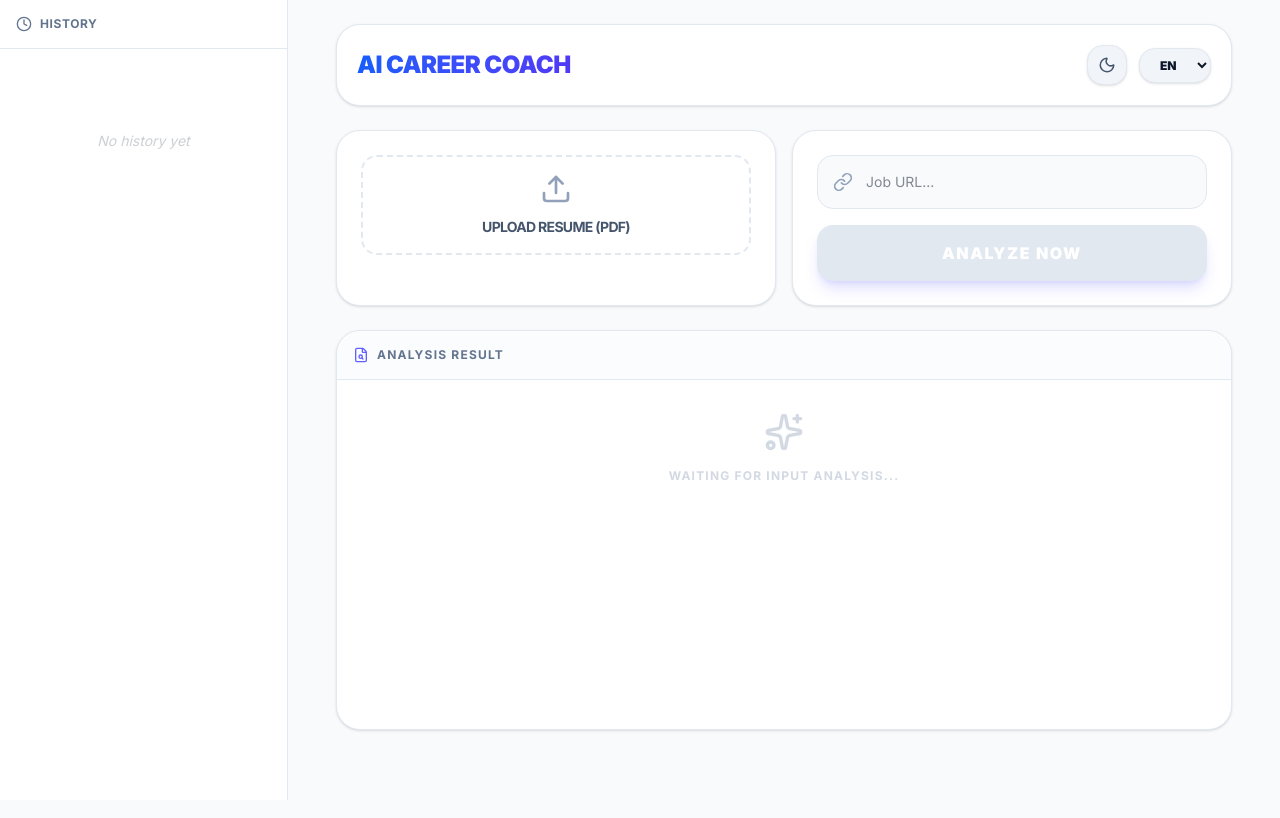
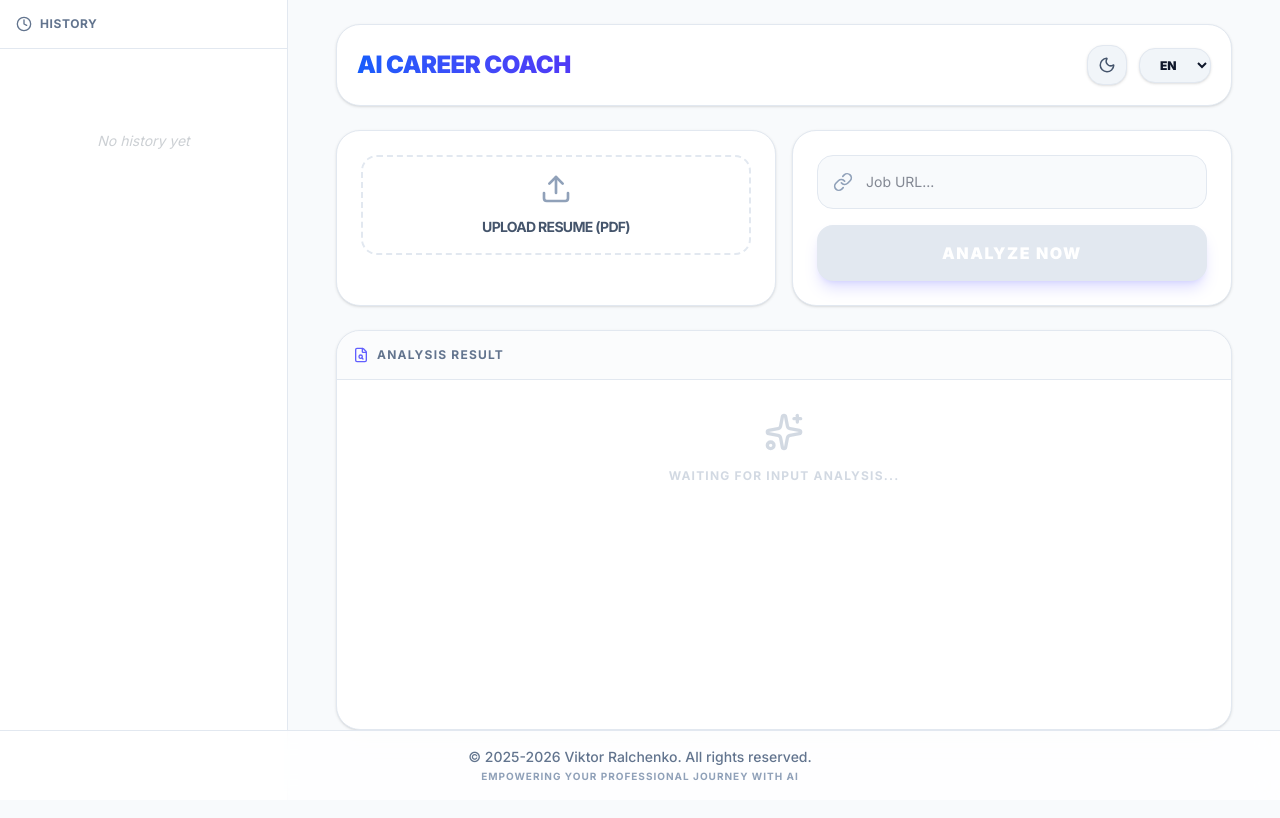
Before and after one commit to vralchenko/ai-career-coach, a Next.js app: page / in a window 1280 px wide. Shown: the top 818 px of the page. Built offline with nearby package versions, Linux system fonts and the light colour scheme.

Commit message:
Added copy right.

```diff
--- a/src/app/layout.tsx
+++ b/src/app/layout.tsx
@@ -1,6 +1,7 @@
 import './globals.css';
 import { Inter } from 'next/font/google';
 import { ThemeProvider } from '@/components/ThemeProvider';
+import { Footer } from '@/components/Footer';
 
 const inter = Inter({ subsets: ['latin'] });
 
@@ -23,7 +24,12 @@ export default function RootLayout({
             enableSystem
             disableTransitionOnChange
         >
-            {children}
+            <div className="min-h-screen bg-slate-50 dark:bg-[#0a0a0c]">
+                <main className="pb-20">
+                    {children}
+                </main>
+                <Footer />
+            </div>
         </ThemeProvider>
         </body>
         </html>
--- a/src/components/Footer.tsx
+++ b/src/components/Footer.tsx
@@ -0,0 +1,18 @@
+'use client';
+
+import React from 'react';
+
+export const Footer = () => {
+    return (
+        <footer className="fixed bottom-0 left-0 right-0 z-50 w-full py-4 px-4 border-t border-slate-200 dark:border-slate-800 bg-white/80 dark:bg-[#0a0a0c]/80 backdrop-blur-md">
+            <div className="max-w-6xl mx-auto text-center">
+                <p className="text-sm text-slate-500 dark:text-slate-400 font-medium">
+                    © 2025-2026 Viktor Ralchenko. All rights reserved.
+                </p>
+                <p className="text-[10px] text-slate-400 dark:text-slate-500 mt-0.5 uppercase tracking-widest font-bold">
+                    Empowering your professional journey with AI
+                </p>
+            </div>
+        </footer>
+    );
+};
```
